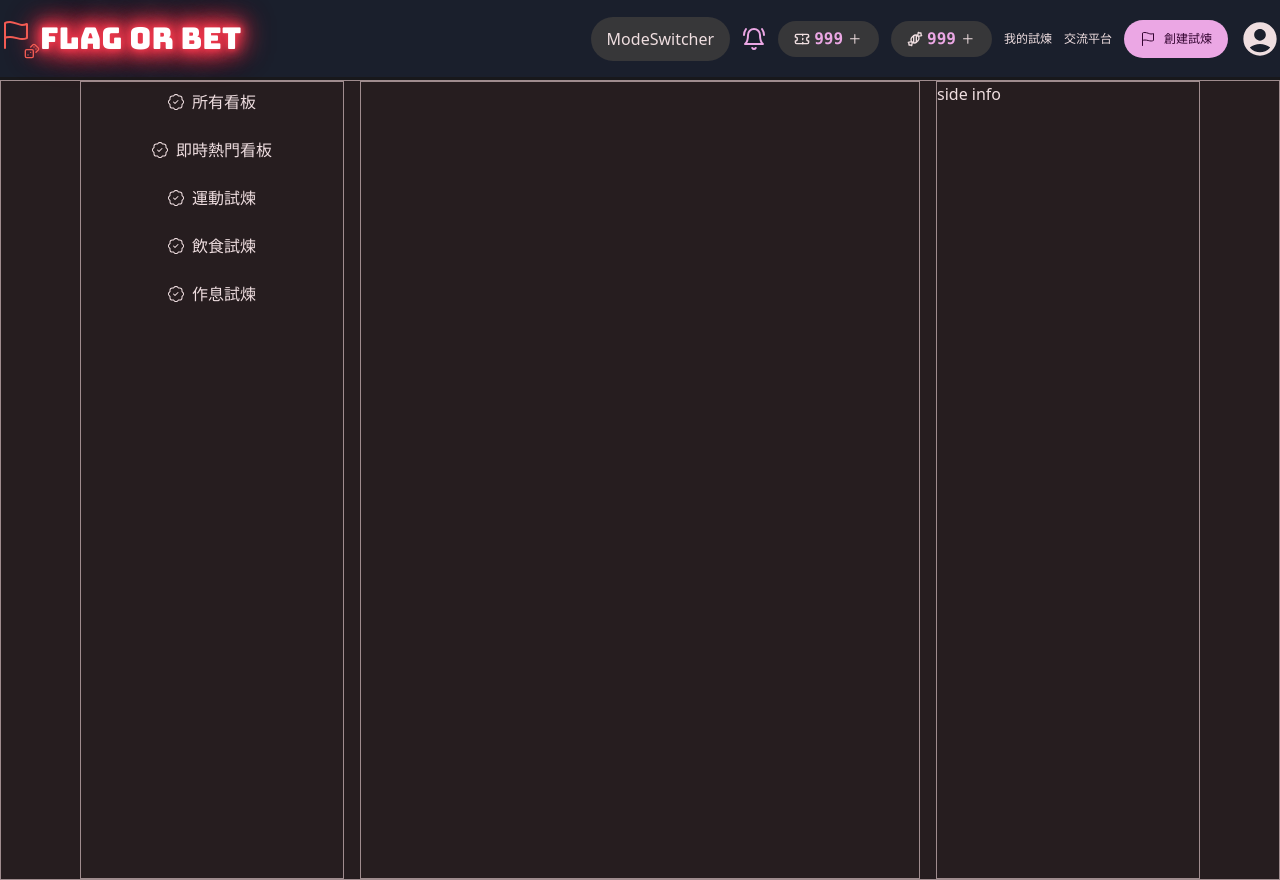
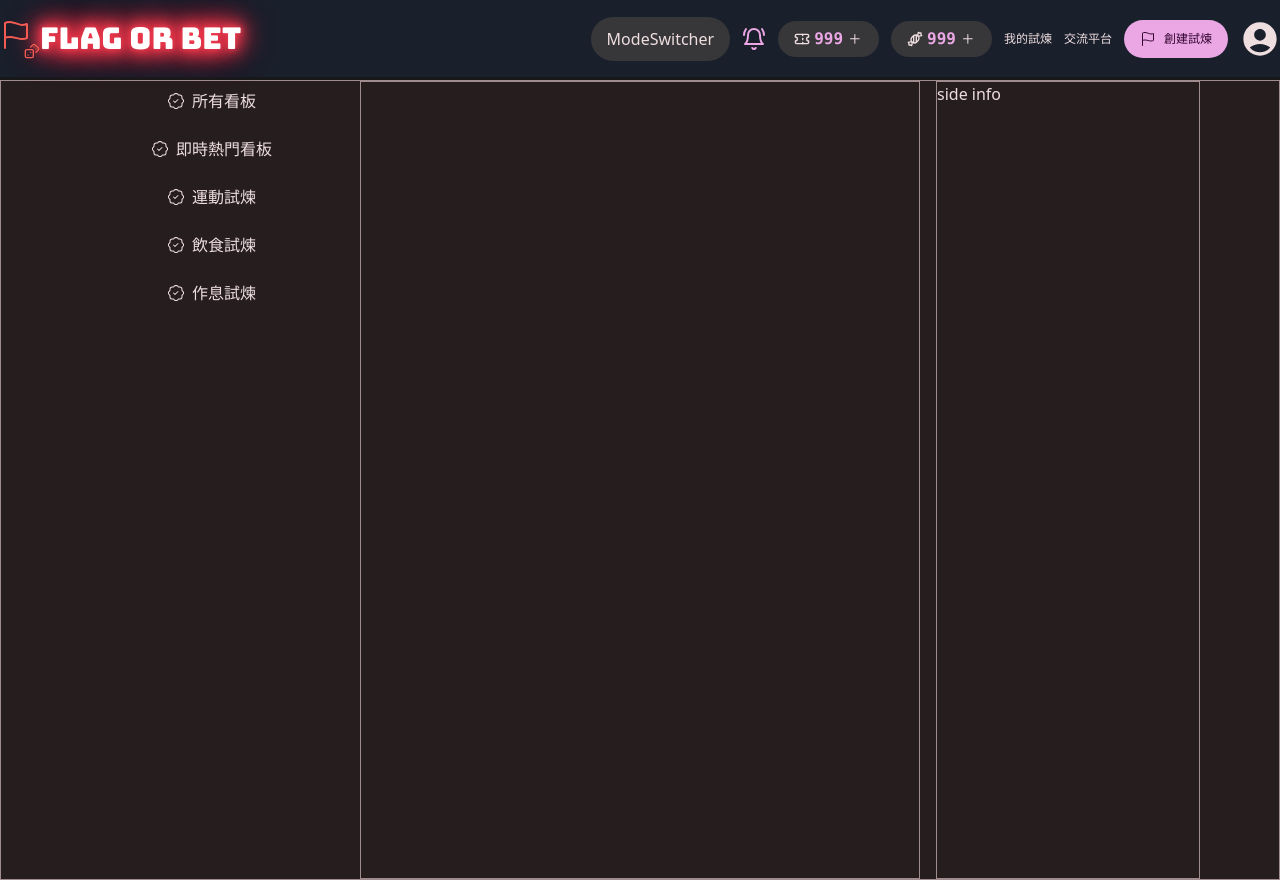
Before and after one commit to TooruTW/GoBetGoal, a React (Vite) app: page /social-pages in a window 1280 px wide. Built offline with nearby package versions, Linux system fonts and the light colour scheme.

Commit message:
update-category-layout

```diff
--- a/src/components/pages/SocialPages/components/Category.tsx
+++ b/src/components/pages/SocialPages/components/Category.tsx
@@ -12,8 +12,10 @@ export default function Category() {
           <NavLink
             to={category.url}
             className={({ isActive }) => (isActive ? "bg-schema-surface-container-high" : "")}
+            style={{ borderRadius: "10px" , overflow: "hidden"}}
+            key={category.id}
           >
-            <li className="flex items-center gap-2 justify-center py-2 rounded-md bg-inherit">
+            <li className="flex items-center gap-2 justify-center py-2 bg-inherit">
               <BsPatchCheck />
               <p>{category.name}</p>
             </li>
--- a/src/components/pages/SocialPages/index.tsx
+++ b/src/components/pages/SocialPages/index.tsx
@@ -7,7 +7,7 @@ export default function SocialPages() {
 
   return (
     <div className="w-full min-h-screen bg-schema-surface-container flex justify-center gap-4 border-1 border-schema-outline">
-      <div className="max-w-66 w-full border-1 border-schema-outline">
+      <div className="max-w-66 w-full ">
         <Category />
       </div>
       <div className="max-w-140 w-full border-1 border-schema-outline">{category}</div>
```
